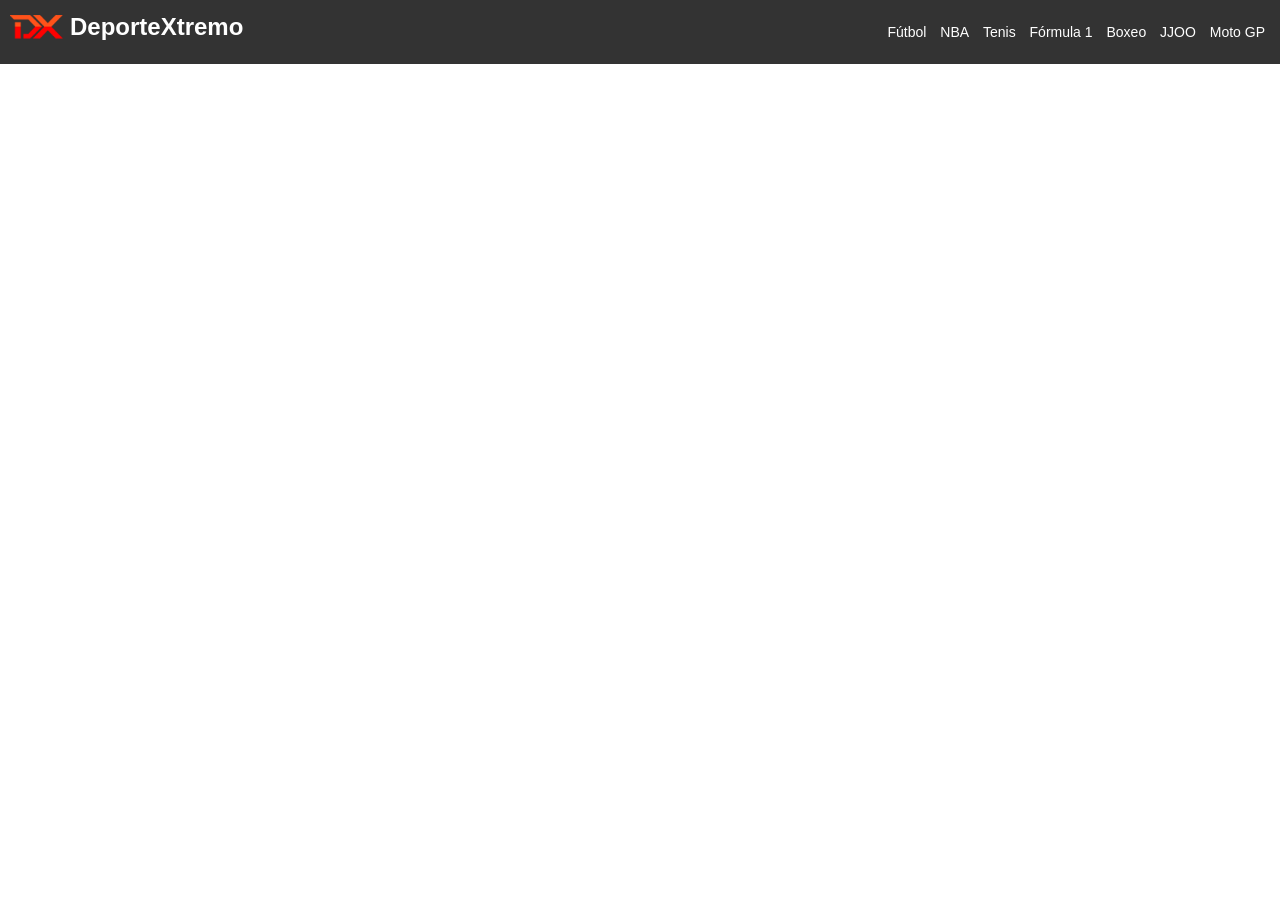
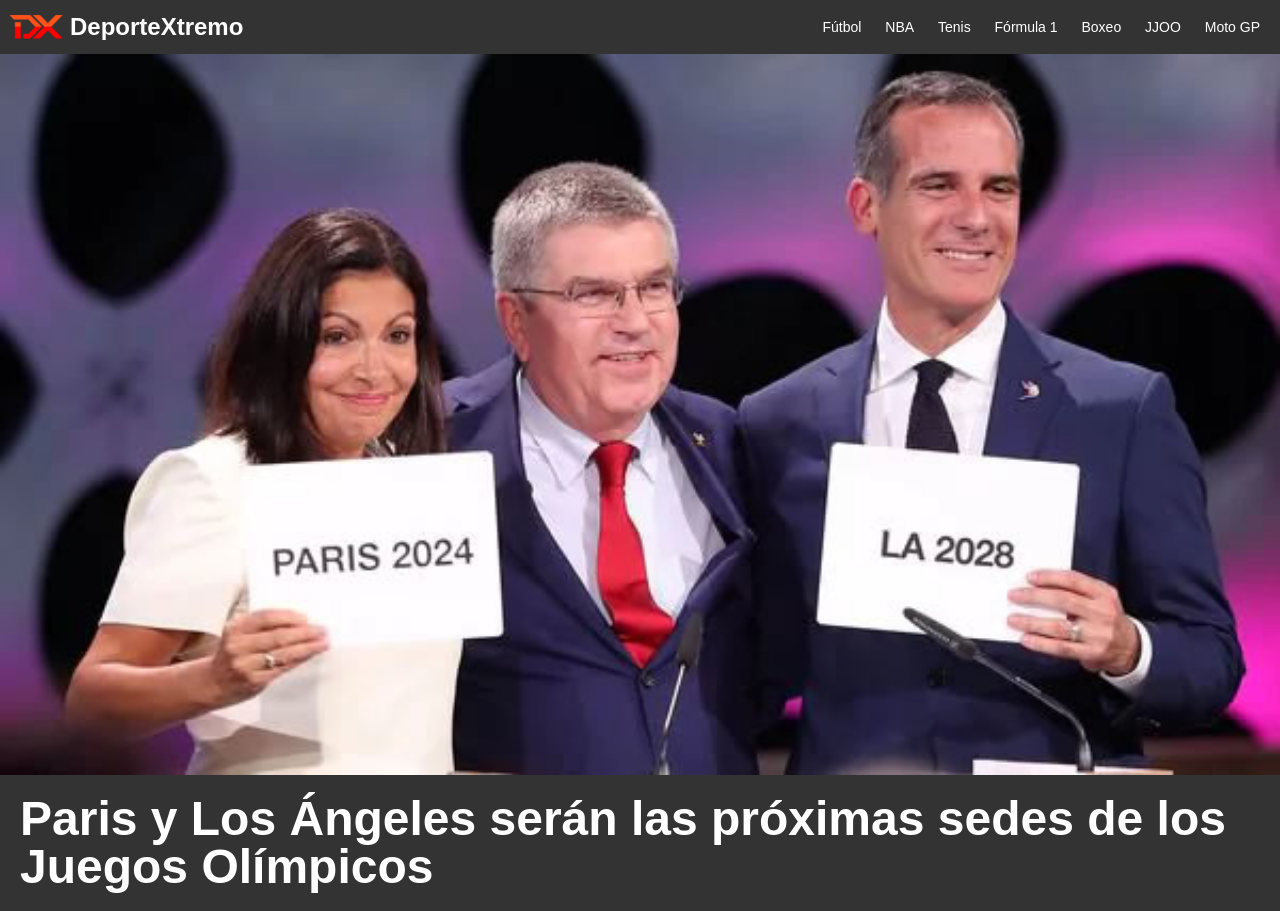
Before and after one commit to EnzoMV/nuevo-proyecto-2, a plain HTML site: page index.html in a window 1280 px wide. Before the commit the page ends 800 px from the top, so only its background shows below. Drawn offline with Linux system fonts and the light colour scheme.

Commit message:
Maquetando una noticia destacada

```diff
--- a/css/style.css
+++ b/css/style.css
@@ -2,6 +2,9 @@ body {
 				font-family: Arial;
 				font-size: 14px;
 				color: #222;
+			}
+			img {
+				display: block;
 			}
 			header {
 				background-color: #333;
@@ -34,9 +37,19 @@ body {
 				text-decoration: none;
 				color: #fff;
 				display: block;
-				padding: 5px;
+				padding: 10px;
 			}
 			nav li a:hover {
 				color: #333;
 				background-color: #fff;
 			}
+			#noticias-destacadas img {
+				width: 100%;
+			}
+			#noticias-destacadas h2 {
+				background-color: #333;
+				color: #fff;
+				font-weight: 700;
+				padding: 20px;
+				font-size: 48px;
+			}
--- a/index.html
+++ b/index.html
@@ -14,15 +14,33 @@
 				<ul>
 					<li><a href="#">Fútbol</a></li>
 					<li><a href="#">NBA</a></li>
-					<li><a href="#">Tenis<a/></li>
-					<li><a href="#">Fórmula 1<a/></li>
-					<li><a href="#">Boxeo<a/></li>
-					<li><a href="#">JJOO<a/></li>
-					<li><a href="#">Moto GP<a/></li>
+					<li><a href="#">Tenis</a></li>
+					<li><a href="#">Fórmula 1</a></li>
+					<li><a href="#">Boxeo</a></li>
+					<li><a href="#">JJOO</a></li>
+					<li><a href="#">Moto GP</a></li>
 				</ul>
 			</nav>
 		</header>
 
+		<main>
+			<section id="noticias-destacadas">
+				<figure>
+					<img src="img/juegos-olimpicos.jpg">
+					<figcaption>
+						<h2>Paris y Los Ángeles serán las próximas sedes de los Juegos Olímpicos</h2>
+					</figcaption>
+				</figure>
+			</section>
 
+			<section id="ultimas-noticias">
+
+			</section>
+
+			<section id="tabla-posiciones">
+
+			</section>
+
+		</main>
 	</body>
 </html>
```
